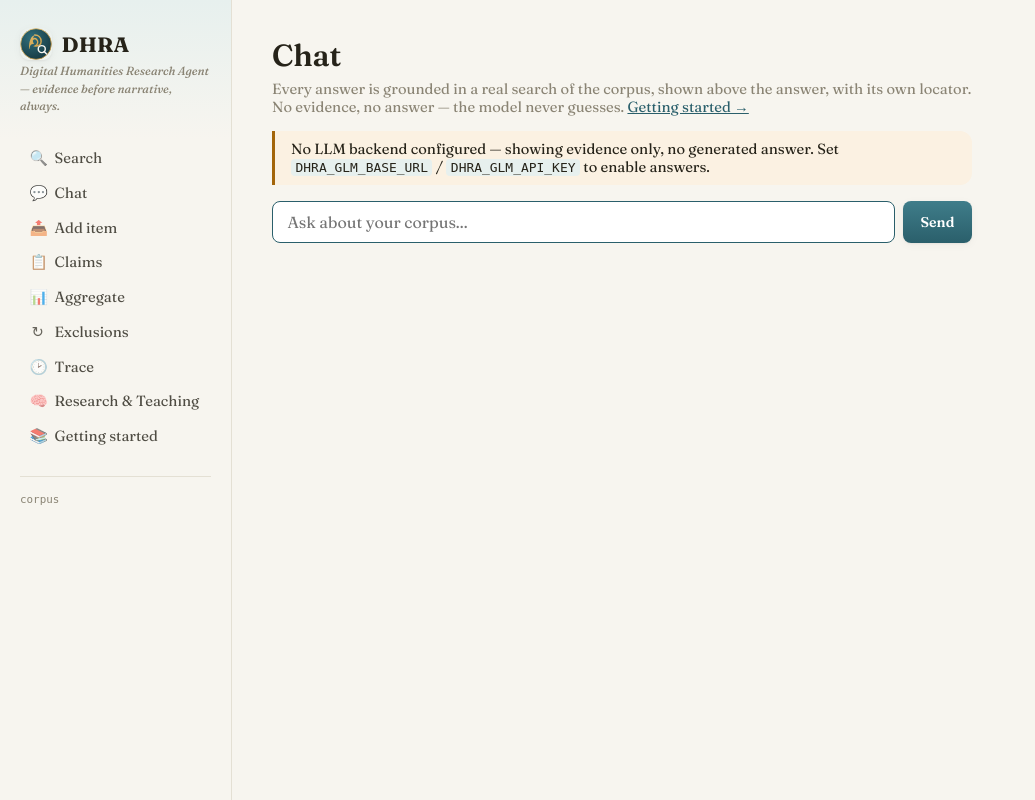
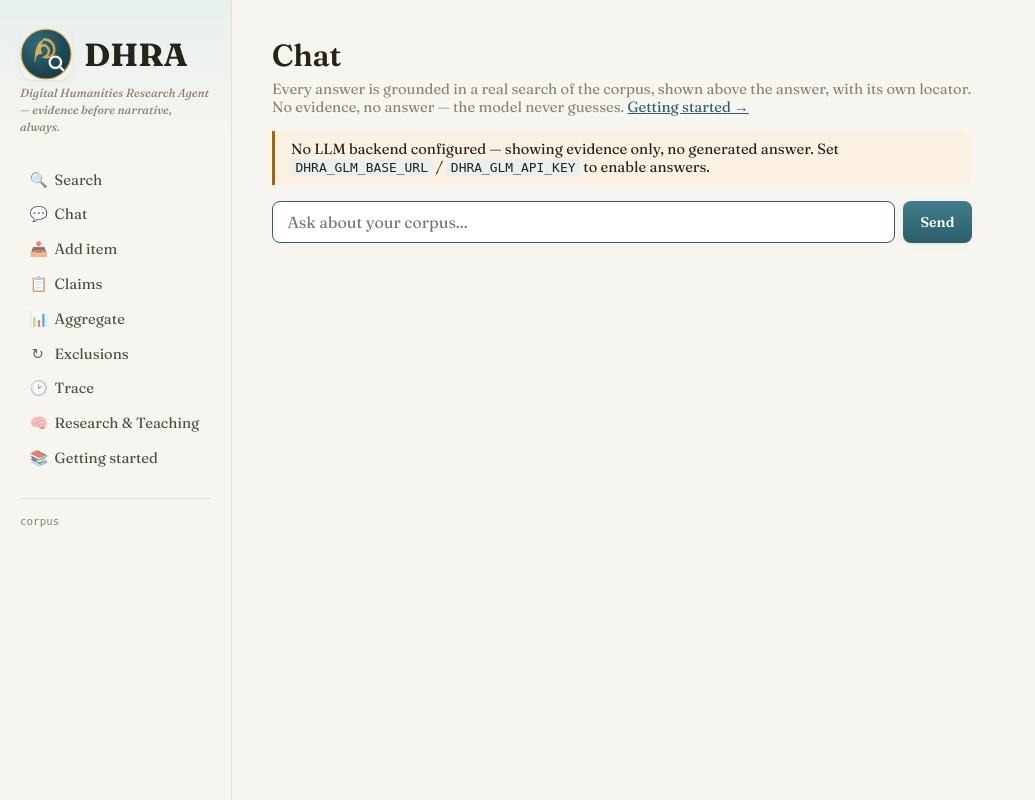
Before and after one commit to Kutlu24/dhra, a FastAPI app: template src/dhra/web/templates/chat.html in a window 1280 px wide. Shown: the whole page, without its empty margins (0-1035 px from the left). Run offline with FastAPI, Linux system fonts and the light colour scheme; the template is opened without the code that fills it, so the values that code supplies are empty.

Commit message:
Enlarge sidebar wordmark
Logo mark 32px -> 52px, DHRA text 1.3rem -> 2rem. Checked it still
fits the 232px sidebar cleanly via a local Chrome screenshot.

Co-Authored-By: Claude Sonnet 5 <noreply@anthropic.com>
Claude-Session: https://claude.ai/code/session_014peeNedPWFLVHJyWZDeirj

```diff
--- a/src/dhra/web/templates/base.html
+++ b/src/dhra/web/templates/base.html
@@ -67,8 +67,8 @@
     position: sticky; top: 0; align-self: flex-start; height: 100vh; overflow-y: auto;
     background: linear-gradient(180deg, var(--accent-soft) 0%, transparent 140px);
   }
-  .wordmark { display: flex; align-items: center; gap: .6rem; font-family: var(--font-display); font-weight: 700; font-size: 1.3rem; letter-spacing: .005em; margin-bottom: .15rem; }
-  .wordmark img { width: 32px; height: 32px; border-radius: 9px; flex: none; box-shadow: var(--shadow-sm); }
+  .wordmark { display: flex; align-items: center; gap: .75rem; font-family: var(--font-display); font-weight: 700; font-size: 2rem; letter-spacing: 0; margin-bottom: .25rem; }
+  .wordmark img { width: 52px; height: 52px; border-radius: 13px; flex: none; box-shadow: var(--shadow-sm); }
   .tagline { font-size: .74rem; color: var(--text-muted); margin: 0 0 1.75rem; line-height: 1.45; font-family: var(--font-display); font-style: italic; }
   nav { display: flex; flex-direction: column; gap: .15rem; font-family: var(--font-ui); font-size: .92rem; }
   nav a { text-decoration: none; color: var(--text); opacity: .8; padding: .45rem .6rem; border-radius: 7px; display: flex; align-items: center; gap: .55rem; }
@@ -147,7 +147,7 @@
 </head>
 <body>
 <aside>
-  <div class="wordmark"><img src="/static/logo.svg" alt="" width="32" height="32"> DHRA</div>
+  <div class="wordmark"><img src="/static/logo.svg" alt="" width="52" height="52"> DHRA</div>
   <p class="tagline">Digital Humanities Research Agent — evidence before narrative, always.</p>
   <nav>
     <a href="/" class="{{ 'active' if active == 'search' }}"><span class="icon">&#128269;</span> Search</a>
```
